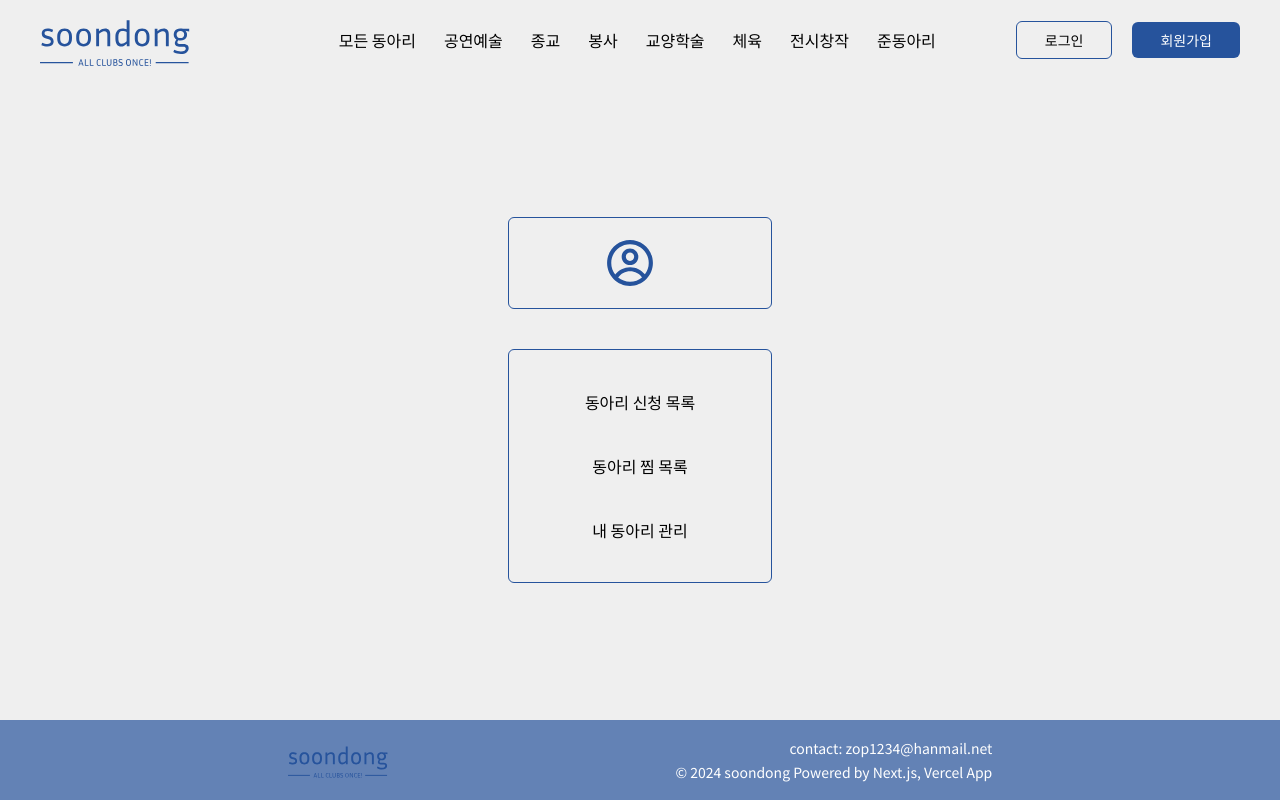
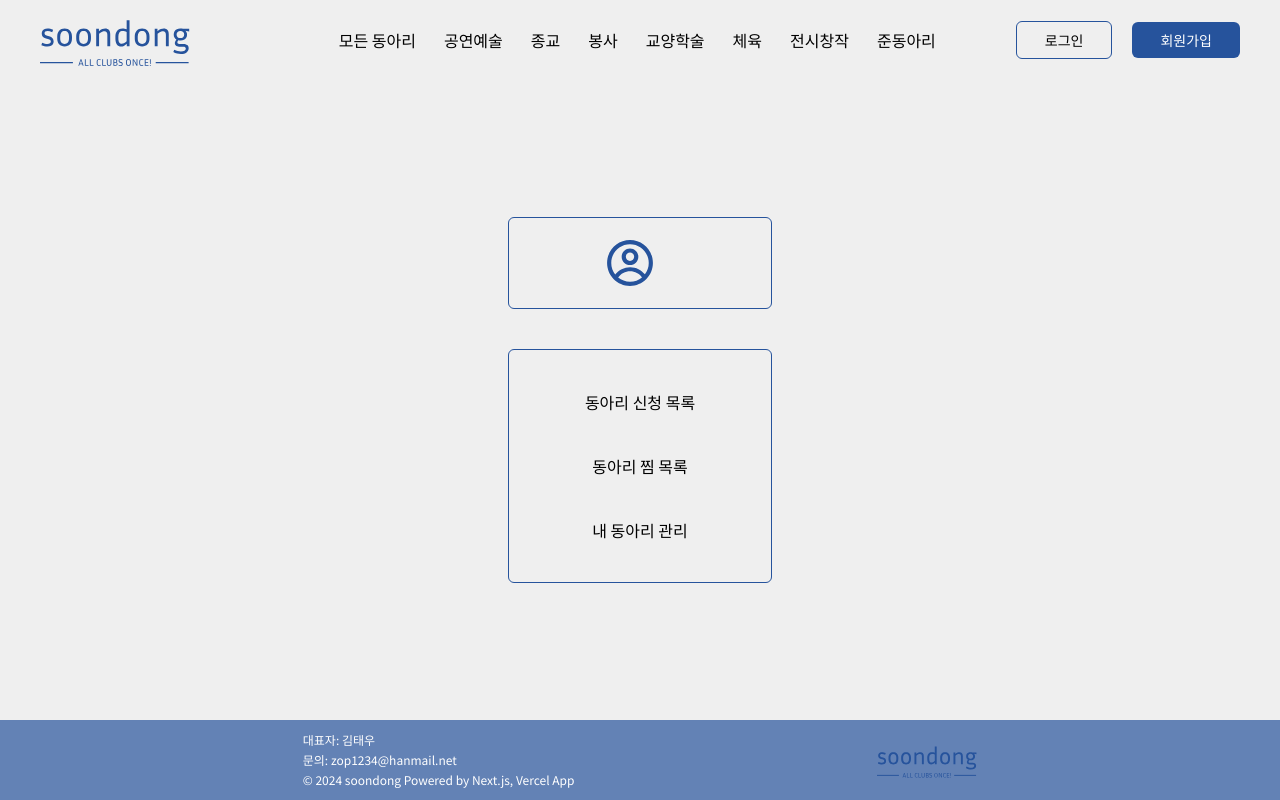
Before and after one commit to TaeWooKim-SCH/soondong, a Next.js app: page /my in a window 1280 px wide. Built offline with nearby package versions, Linux system fonts and the light colour scheme; no server answers.

Commit message:
fix: 푸터 내용 수정

```diff
--- a/src/app/_components/layouts/Footer.tsx
+++ b/src/app/_components/layouts/Footer.tsx
@@ -3,12 +3,13 @@ import Image from "next/image";
 export default function Footer() {
   return (
     <footer className="w-full h-[10vh] bg-light-blue flex justify-evenly items-center">
+      <section className="text-white text-[0.6rem] sm:text-xs flex flex-col justify-center">
+        <div className="mb-1">대표자: 김태우</div>
+        <div className="mb-1">문의: zop1234@hanmail.net</div>
+        <div>© 2024 soondong Powered by Next.js, Vercel App</div>
+      </section>
       <section>
         <Image className="w-[80px] sm:w-[100px]" src="/Logo.svg" alt="로고" width={400} height={0} />
-      </section>
-      <section className="text-end text-white text-[0.6rem] sm:text-sm flex flex-col justify-center">
-        <div className="mb-1">contact: zop1234@hanmail.net</div>
-        <div>© 2024 soondong Powered by Next.js, Vercel App</div>
       </section>
     </footer>
   );
```
